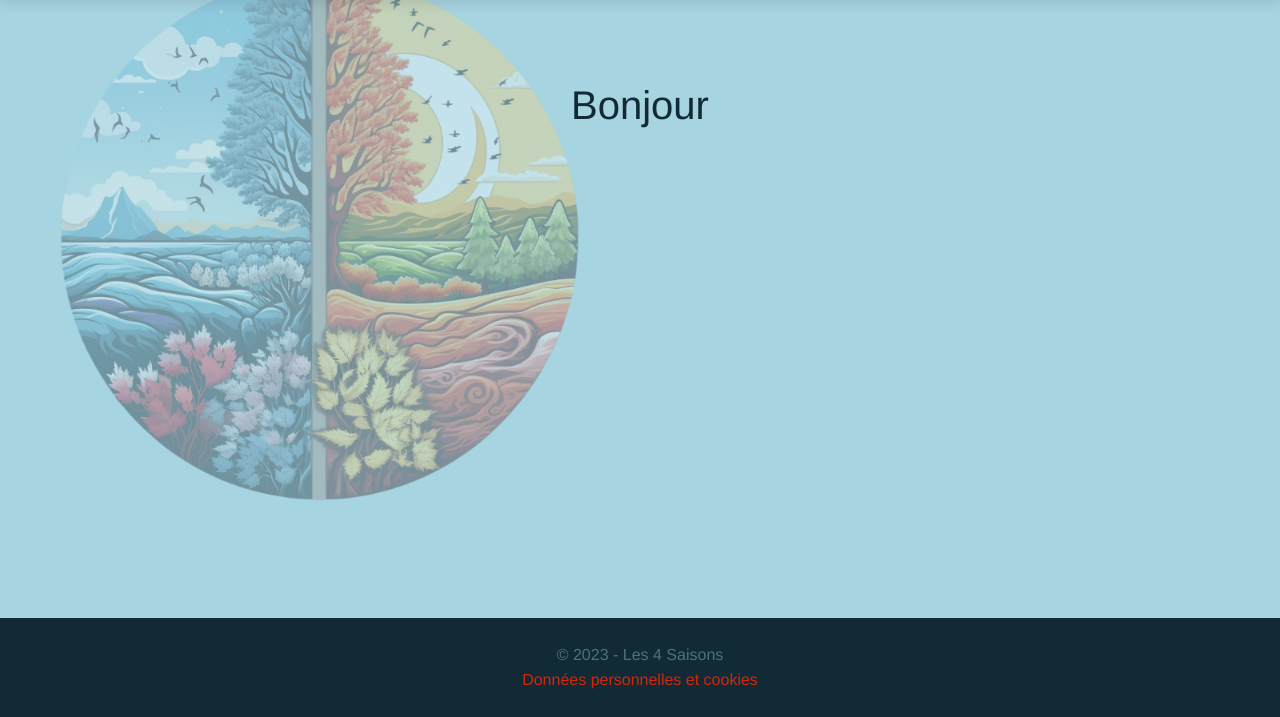
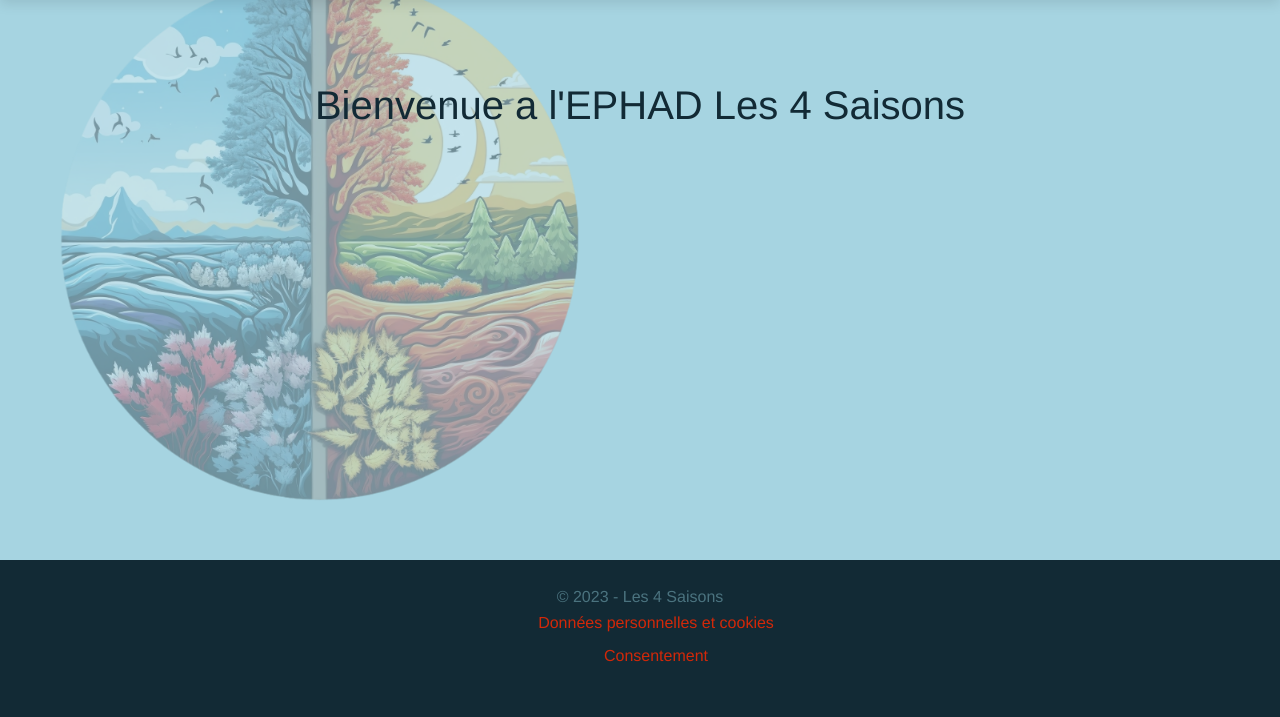
Before and after one commit to Stargate136/EPHAD, a Django app: page / in a window 1280 px wide. Shown: the part 83-800 px from the top of the page. Run offline with Django 4.2, Linux system fonts and the light colour scheme.

Commit message:
Little modifications in templates

```diff
--- a/src/core/templates/core/base/footer.html
+++ b/src/core/templates/core/base/footer.html
@@ -1,3 +1,10 @@
 © 2023 - Les 4 Saisons
 <br>
-<a href="{% url 'core:personal_data_and_cookies' %}">Données personnelles et cookies</a>
+<ul>
+    <li>
+        <a href="{% url 'core:personal_data_and_cookies' %}">Données personnelles et cookies</a>
+    </li>
+    <li>
+        <a id="consent-link" href="">Consentement</a>
+    </li>
+</ul>
--- a/src/core/templates/core/home.html
+++ b/src/core/templates/core/home.html
@@ -4,6 +4,6 @@
 
 {% block content %}
 <div>
-    <h1>Bonjour</h1>
+    <h1>Bienvenue a l'EPHAD Les 4 Saisons</h1>
 </div>
 {% endblock %}
```
